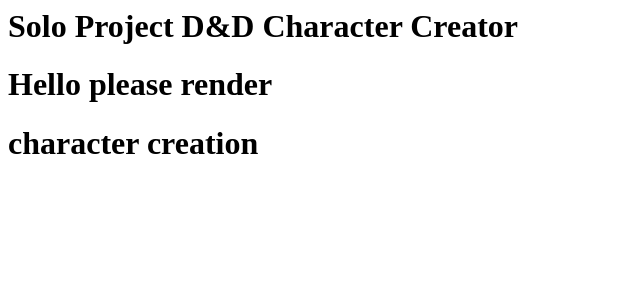
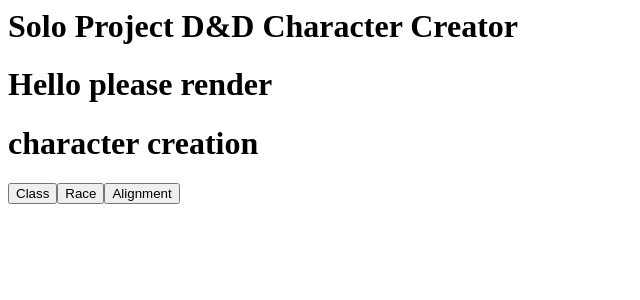
Before and after one commit to JoshuaManto/Dungeoneer, a React app: page /characters/creation in a window 1280 px wide. Shown: the top 300 px of the page, without its empty margins (0-640 px from the left). Built offline with nearby package versions, Linux system fonts and the light colour scheme.

Commit message:
Added buttons to route to classes, races, and alignments

```diff
--- a/Client/components/CharacterCreation/CharacterCreation.jsx
+++ b/Client/components/CharacterCreation/CharacterCreation.jsx
@@ -1,10 +1,18 @@
 import React from 'react';
-// import { Link } from 'react-router-dom';
+import { Link } from 'react-router-dom';
 
 const CharacterCreation = props => {
   return (
     <div className="characterCreation">
       <h1>character creation</h1>
+
+      <button onClick={props.classHandler}>Class</button>
+
+      <button onClick={props.raceHandler}>Race</button>
+
+      <button onClick={props.alignmentHandler}>Alignment</button>
+
+      {/* <Link to="/classes">Class</Link> */}
 
       {/* <form>
         <label>Name</label>
```
